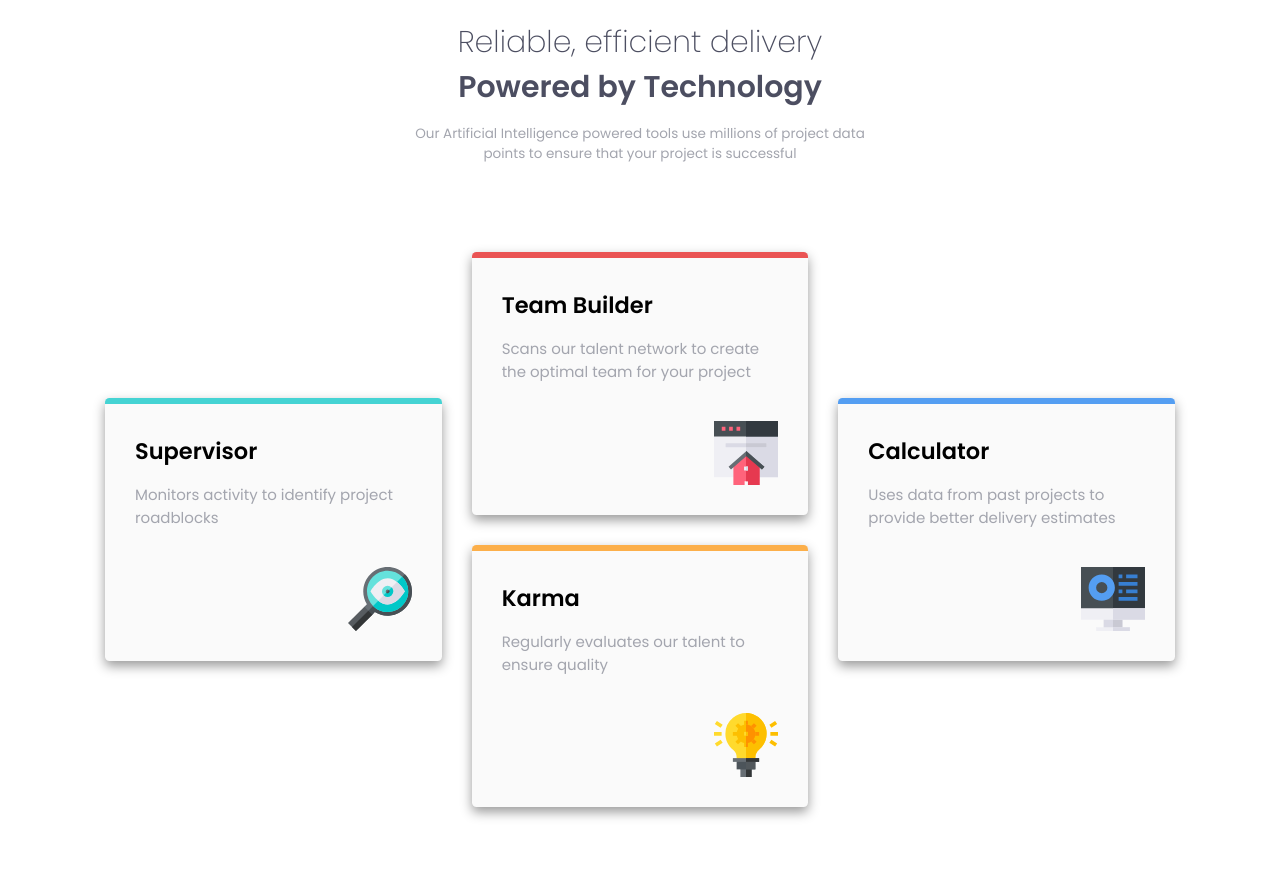
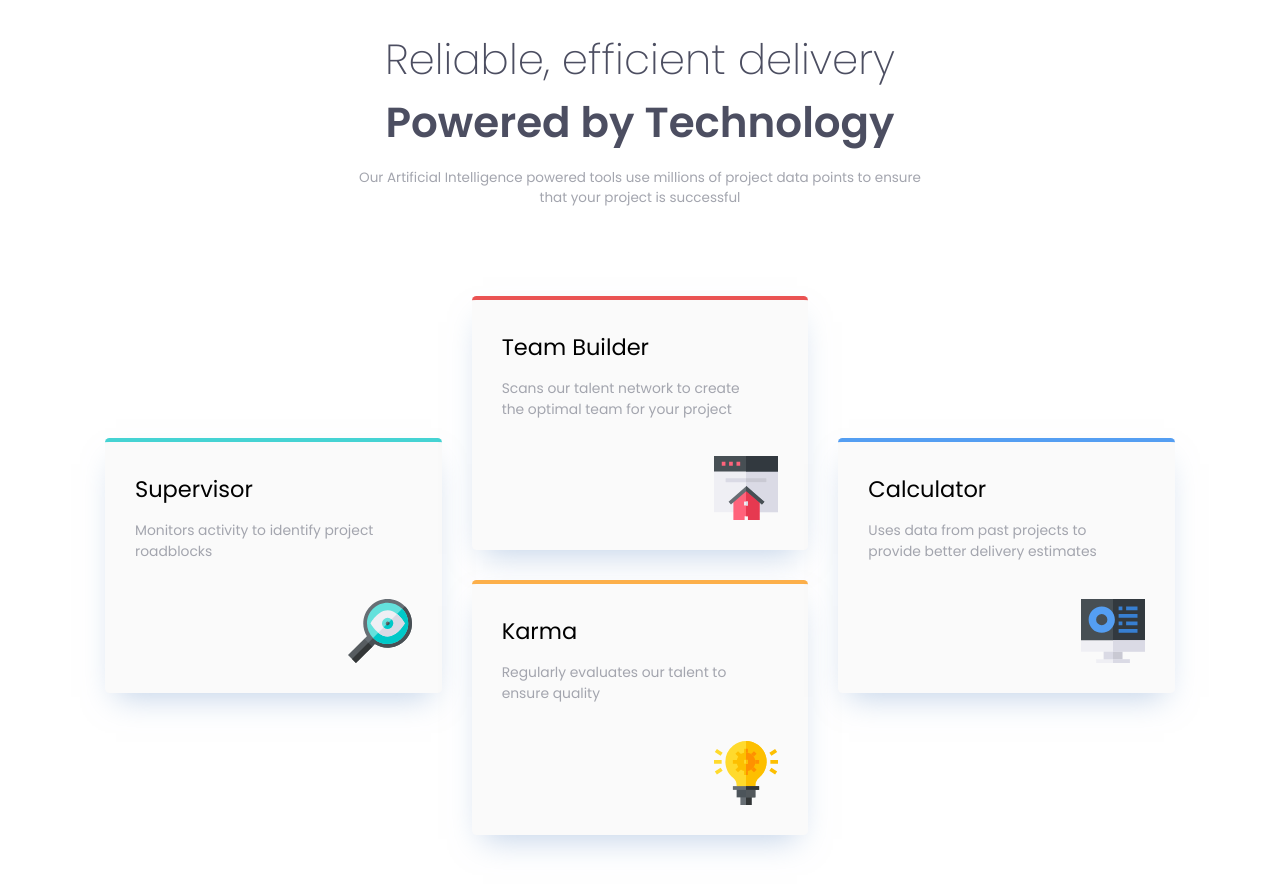
Before and after one commit to morzirolko/four-card-feature-section-master, a plain HTML site: page index.html in a window 1280 px wide. Drawn offline with Linux system fonts and the light colour scheme.

Commit message:
font weight + shadows

```diff
--- a/style.css
+++ b/style.css
@@ -34,12 +34,15 @@
     }
 }
 @media(min-width: 1000px){
+    h1{
+        font-size: 2.8rem;
+    }
     strong{
-        font-size: 2rem;
+        font-size: 2.8rem;
     }
     header{
         margin: auto;
-        width: 30rem;
+        width: 38rem;
     }
     .card-box{
         display: grid;
@@ -86,10 +89,10 @@ header > p{
 
 .card{
     background-color: var(--VeryLightGrey);
-    border-top: 0.425rem solid;
+    border-top: 0.325rem solid;
     border-radius: 0.3rem;
     border-top-color: var(--Cyan);
-    box-shadow: 0px 5px 12px 0px rgba(153,153,153,1);
+    box-shadow: 0px 15px 30px -11px rgba(131, 166, 210, 0.5);
 
     padding: 2rem;
 }
@@ -104,10 +107,12 @@ header > p{
 }
 .card > h2{
     margin: 0;
+    font-weight: 400;
 }
 .card > p{
     color: var(--GrayishBlue);
     margin-right: 1rem;
+    font-size: 0.925rem;
 }
 .card > img{
     margin-top: 1.5rem;
```
